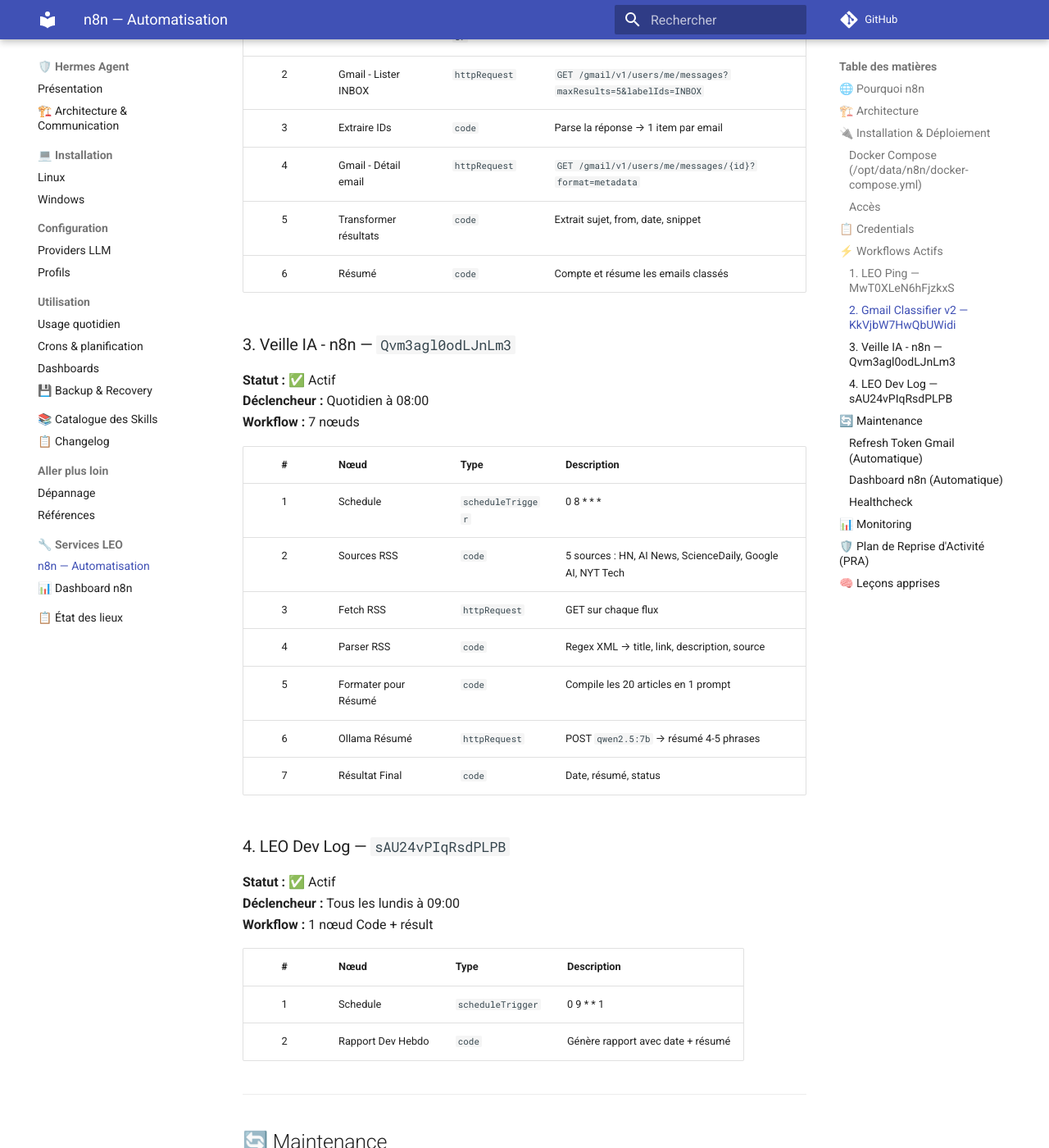
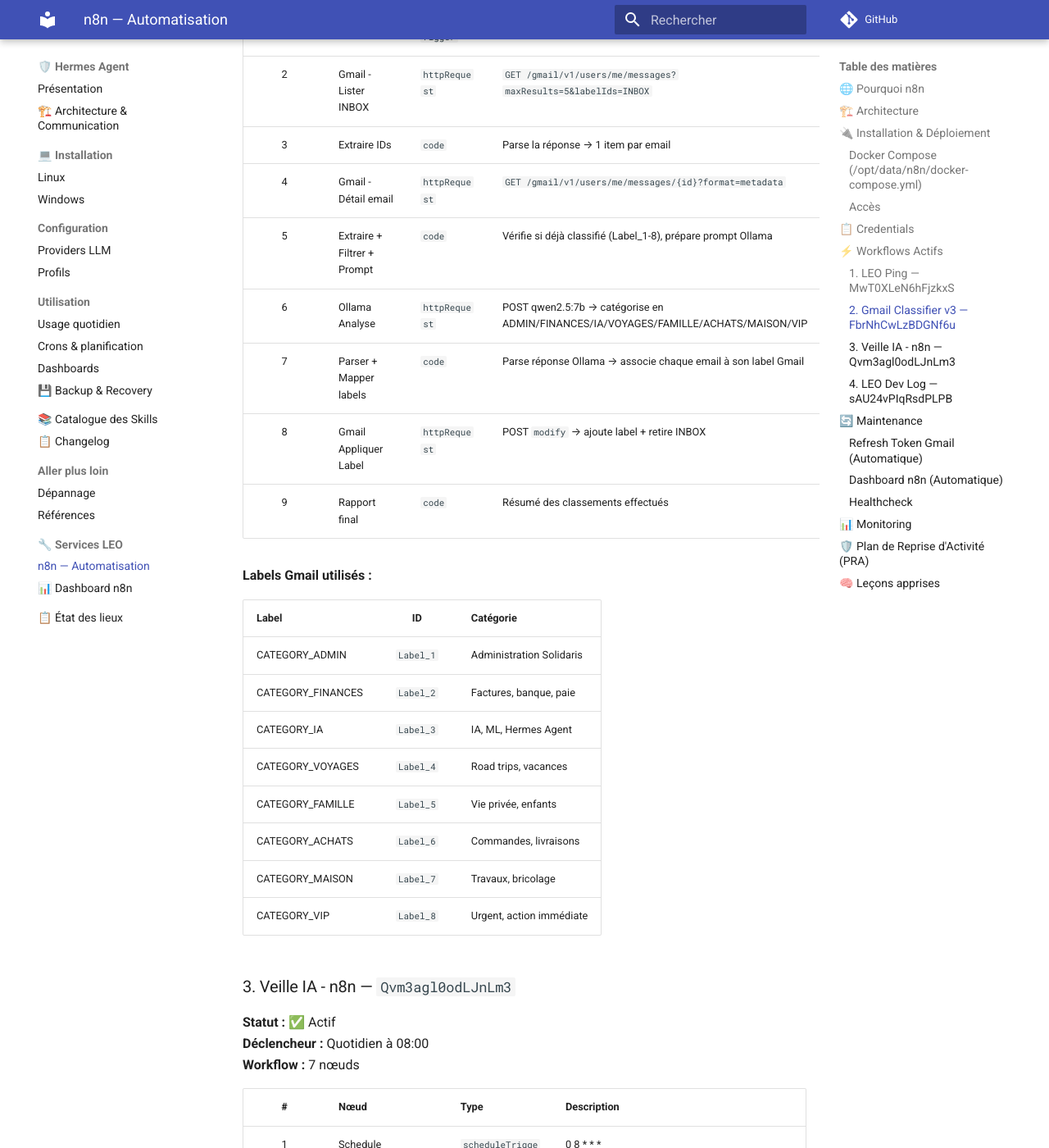
Before and after one commit to christophedanhier-hash/hermes-wiki, an MkDocs documentation site: the page built from docs/hermes/services/n8n.md, in a window 1280 px wide and 1400 px high, scrolled down 3164 px. Shown: the whole window at 82% size. Built offline with MkDocs 1.6.1 and Material for MkDocs 9.7.7, drawn with Linux system fonts in a browser that asks for light colours; comment, search, counter and statistics services are not loaded; some of the changed text lies outside the part shown.

Commit message:
📝 Màj doc n8n : Gmail Classifier v3 (9 nœuds, 8 labels Gmail, classification Ollama)

```diff
--- a/docs/hermes/services/n8n.md
+++ b/docs/hermes/services/n8n.md
@@ -108,10 +108,10 @@
 **Réponse :** `{"response":"pong"}`
 **Utilité :** Healthcheck — monitoring uptime n8n
 
-### 2. Gmail Classifier v2 — `KkVjbW7HwQbUWidi`
+### 2. Gmail Classifier v3 — `FbrNhCwLzBDGNf6u`
 **Statut :** ✅ Actif
 **Déclencheur :** Toutes les 30 minutes
-**Workflow :** 6 nœuds
+**Workflow :** 9 nœuds — classification sémantique via Ollama + labelling Gmail
 
 | # | Nœud | Type | Description |
 |:-:|:-----|:-----|:-----------|
@@ -119,8 +119,24 @@
 | 2 | Gmail - Lister INBOX | `httpRequest` | `GET /gmail/v1/users/me/messages?maxResults=5&labelIds=INBOX` |
 | 3 | Extraire IDs | `code` | Parse la réponse → 1 item par email |
 | 4 | Gmail - Détail email | `httpRequest` | `GET /gmail/v1/users/me/messages/{id}?format=metadata` |
-| 5 | Transformer résultats | `code` | Extrait sujet, from, date, snippet |
-| 6 | Résumé | `code` | Compte et résume les emails classés |
+| 5 | Extraire + Filtrer + Prompt | `code` | Vérifie si déjà classifié (Label_1-8), prépare prompt Ollama |
+| 6 | Ollama Analyse | `httpRequest` | POST qwen2.5:7b → catégorise en ADMIN/FINANCES/IA/VOYAGES/FAMILLE/ACHATS/MAISON/VIP |
+| 7 | Parser + Mapper labels | `code` | Parse réponse Ollama → associe chaque email à son label Gmail |
+| 8 | Gmail Appliquer Label | `httpRequest` | POST `modify` → ajoute label + retire INBOX |
+| 9 | Rapport final | `code` | Résumé des classements effectués |
+
+**Labels Gmail utilisés :**
+
+| Label | ID | Catégorie |
+|:------|:--:|:----------|
+| CATEGORY_ADMIN | `Label_1` | Administration Solidaris |
+| CATEGORY_FINANCES | `Label_2` | Factures, banque, paie |
+| CATEGORY_IA | `Label_3` | IA, ML, Hermes Agent |
+| CATEGORY_VOYAGES | `Label_4` | Road trips, vacances |
+| CATEGORY_FAMILLE | `Label_5` | Vie privée, enfants |
+| CATEGORY_ACHATS | `Label_6` | Commandes, livraisons |
+| CATEGORY_MAISON | `Label_7` | Travaux, bricolage |
+| CATEGORY_VIP | `Label_8` | Urgent, action immédiate |
 
 ### 3. Veille IA - n8n — `Qvm3agl0odLJnLm3`
 **Statut :** ✅ Actif
```
